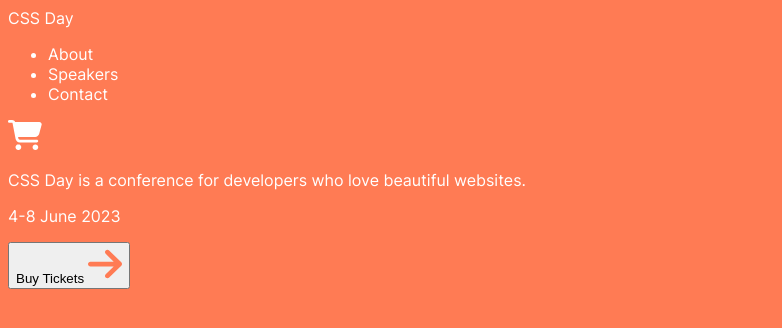
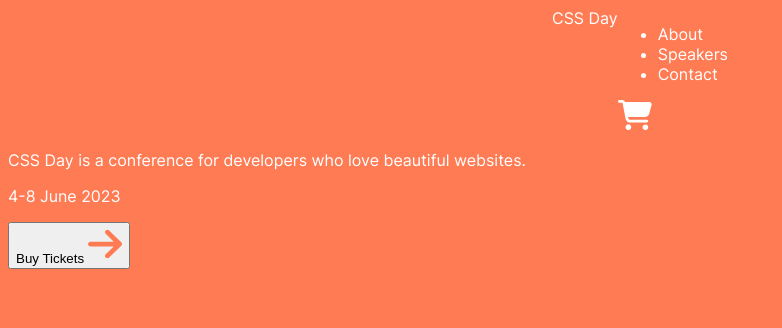
Before and after one commit to joselukas24/css_foundations, a plain HTML site: page index.html in a window 1280 px wide. Shown: the whole page, without its empty margins (0-782 px from the left). Drawn offline with Linux system fonts and the light colour scheme.

Commit message:
still working through the course

```diff
--- a/styles/base.css
+++ b/styles/base.css
@@ -14,3 +14,9 @@ a {
   color: inherit;
   text-decoration: none;
 }
+
+header {
+  display: flex;
+  justify-content: center;
+  align-items: stretch;
+}
```
